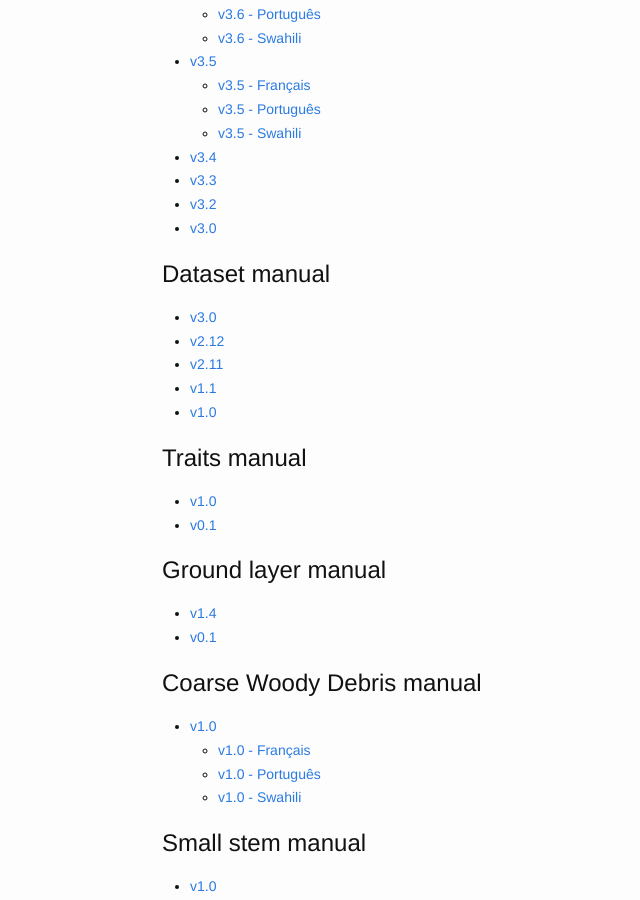
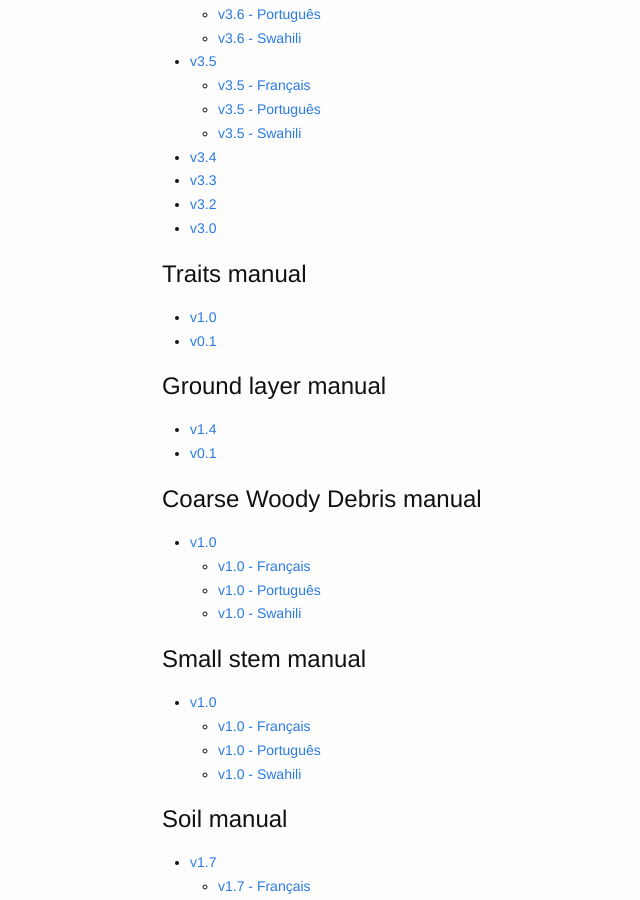
Before and after one commit to seosaw/seosaw.github.io, a Jekyll site: the page built from manual_versions.md, in a window 1280 px wide and 900 px high, scrolled down 420 px. Shown: the whole window, without its empty margins (58-698 px from the left). Built offline with Jekyll 4.4.1, drawn with Linux system fonts in a browser that asks for light colours; nearby versions of some CDN libraries; our own code applies the rules of GitHub Pages for plain Markdown files.

Commit message:
removed dataset manual versions

```diff
--- a/manual_versions.md
+++ b/manual_versions.md
@@ -20,14 +20,6 @@ layout: default
 * [v3.3](https://bitbucket.org/miombo/seosaw/raw/master/doc/manuals/field_manual/versions/seosaw_field_manual_v3.3.pdf)
 * [v3.2](https://bitbucket.org/miombo/seosaw/raw/master/doc/manuals/field_manual/versions/seosaw_field_manual_v3.2_2020.pdf)
 * [v3.0](https://bitbucket.org/miombo/seosaw/raw/master/doc/manuals/field_manual/versions/seosaw_field_manual_v3.0_2018.pdf)
-
-## Dataset manual
-
-* [v3.0](https://bitbucket.org/miombo/seosaw/raw/master/doc/manuals/dataset_manual/versions/seosaw_dataset_manual_v3.0.pdf)
-* [v2.12](https://bitbucket.org/miombo/seosaw/raw/master/doc/manuals/dataset_manual/versions/seosaw_dataset_manual_v2.12.pdf)
-* [v2.11](https://bitbucket.org/miombo/seosaw/raw/master/doc/manuals/dataset_manual/versions/seosaw_dataset_manual_v2.11.pdf)
-* [v1.1](https://bitbucket.org/miombo/seosaw/raw/master/doc/manuals/dataset_manual/versions/seosaw_dataset_manual_v1.1.pdf)
-* [v1.0](https://bitbucket.org/miombo/seosaw/raw/master/doc/manuals/dataset_manual/versions/seosaw_dataset_manual_v1.0.pdf)
 
 ## Traits manual
 
```
